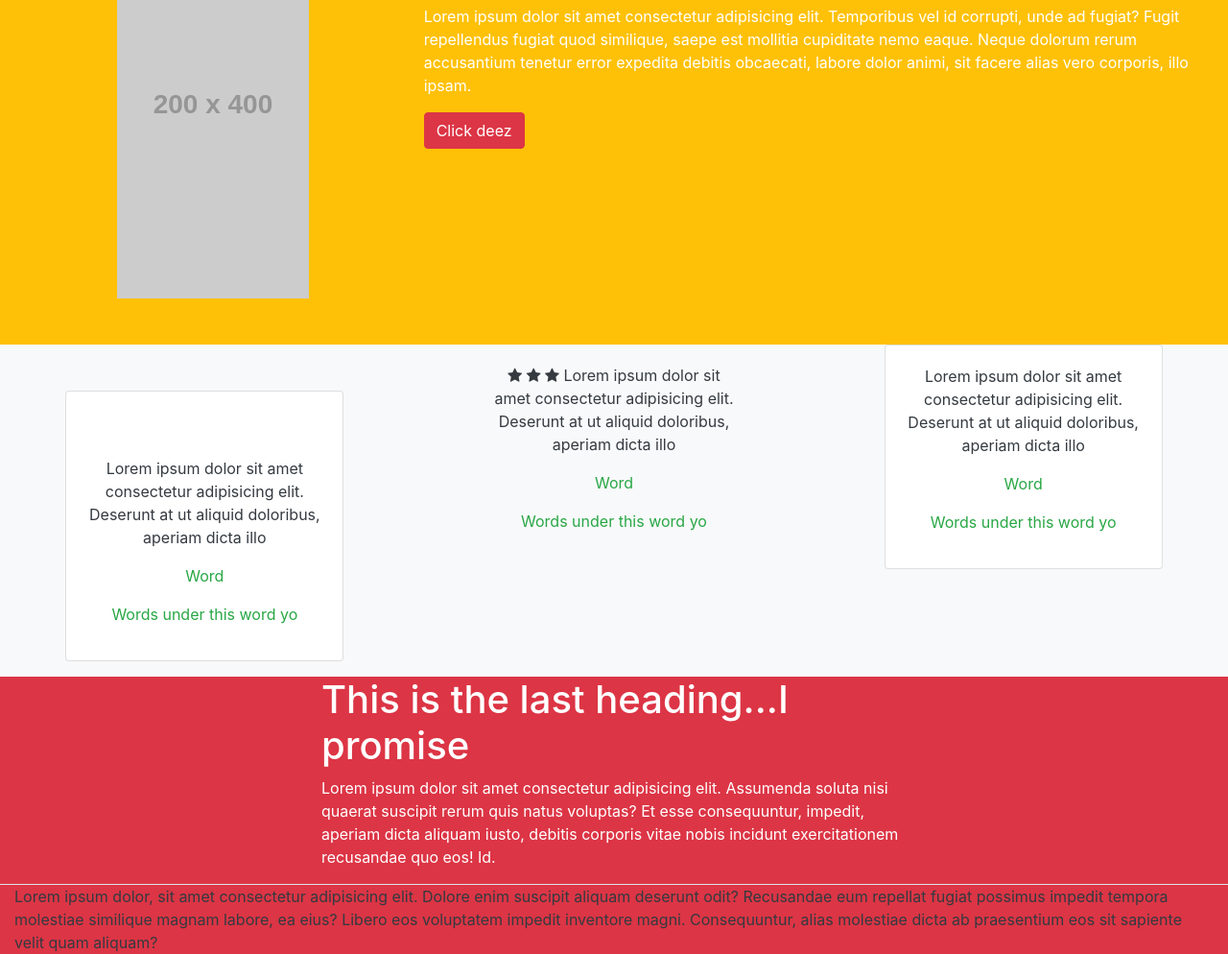
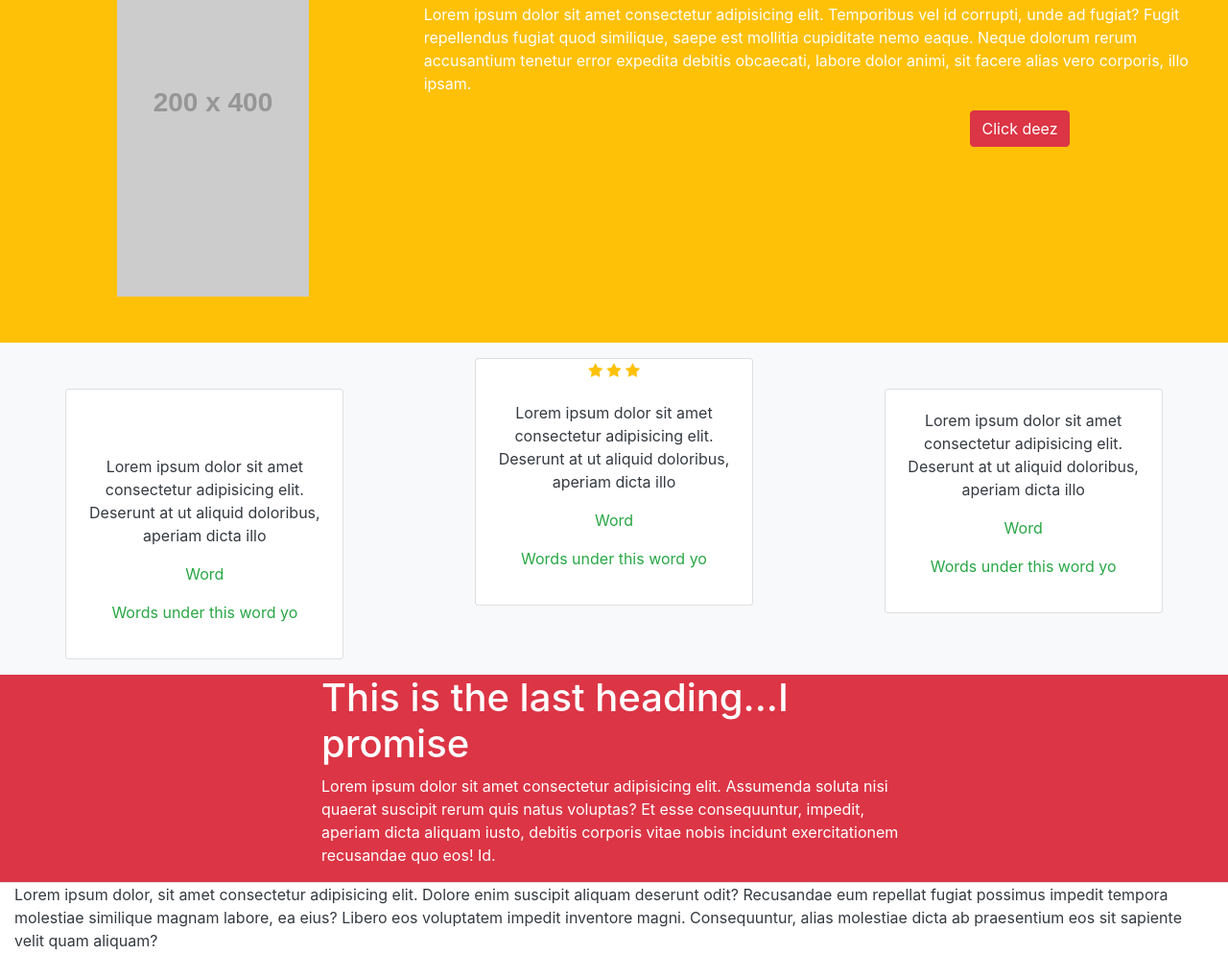
Before and after one commit to Ryan-A-Davis/week-one, a plain HTML site: page index.html in a window 1280 px wide. Shown: the part 820-1814 px from the top of the page at 96% size. Drawn offline with nearby package versions, Linux system fonts and the light colour scheme; placeholder pictures from the web are drawn by us.

Commit message:
Updates to site

```diff
--- a/index.html
+++ b/index.html
@@ -26,7 +26,7 @@
     <div class="row align-content-center justify-content-between">
       <div class="col-md-3 ml-3">
         <h5><small> Subtle Heading</small></h5>
-        <form class="border border-success bg-light align-content-center p-3">
+        <form class="bg-light align-content-center p-3">
           <h4 class="text-warning">Less Subtle</h4>
           <div class="form-group">
             <input type="name" class="form-control" id="user-name" aria-describedby="user-nameHelp" placeholder="NAME">
@@ -96,7 +96,11 @@
         <p>Lorem ipsum dolor sit amet consectetur adipisicing elit. Temporibus vel id corrupti, unde ad fugiat? Fugit
           repellendus fugiat quod similique, saepe est mollitia cupiditate nemo eaque. Neque dolorum rerum accusantium
           tenetur error expedita debitis obcaecati, labore dolor animi, sit facere alias vero corporis, illo ipsam.</p>
+        <div class="row">
+          <div class="col offset-8">
             <button class="btn btn-danger"> Click deez</button>
+          </div>
+        </div>
       </div>
     </section>
     <section class="row bg-light align-content-bottom justify-content-around">
@@ -112,11 +116,14 @@
           </div>
         </div>
       </div>
-      <div class="col-md-3">
-        <div class="card-body text-center text-dark">
+      <div class="col-md-3 mt-3 sm-order-1">
+        <div class="card align-self-start">
+          <header class="text-center text-warning">
             <i class="fa fa-star fa fs-2x" aria-hidden="true"></i>
             <i class="fa fa-star fa fs-3x" aria-hidden="true"></i>
             <i class="fa fa-star fa fs-2x" aria-hidden="true"></i>
+          </header>
+          <div class="card-body text-center text-dark">
             Lorem ipsum dolor sit amet consectetur adipisicing elit. Deserunt at ut aliquid doloribus, aperiam dicta
             illo
             <footer class=" mt-3">
@@ -126,7 +133,7 @@
           </div>
         </div>
       </div>
-      <div class="col-md-3">
+      <div class="col-md-3 mt-5">
         <div class="card">
           <div class="card-body text-center text-dark">
             Lorem ipsum dolor sit amet consectetur adipisicing elit. Deserunt at ut aliquid doloribus, aperiam dicta
@@ -148,8 +155,8 @@
       </div>
     </section>
   </main>
-  <footer class="container-fluid bg-success">
-    <div class="row border-top bg-danger">
+  <footer class="container-fluid bg-white">
+    <div class="row border-top bg-white">
       <div class="col text-dark">
         Lorem ipsum dolor, sit amet consectetur adipisicing elit. Dolore enim suscipit aliquam deserunt odit? Recusandae
         eum repellat fugiat possimus impedit tempora molestiae similique magnam labore, ea eius? Libero eos voluptatem
```
Also changed, not shown: style.css (line endings or trailing spaces). Lines whose indentation alone changed are shown as unchanged.
